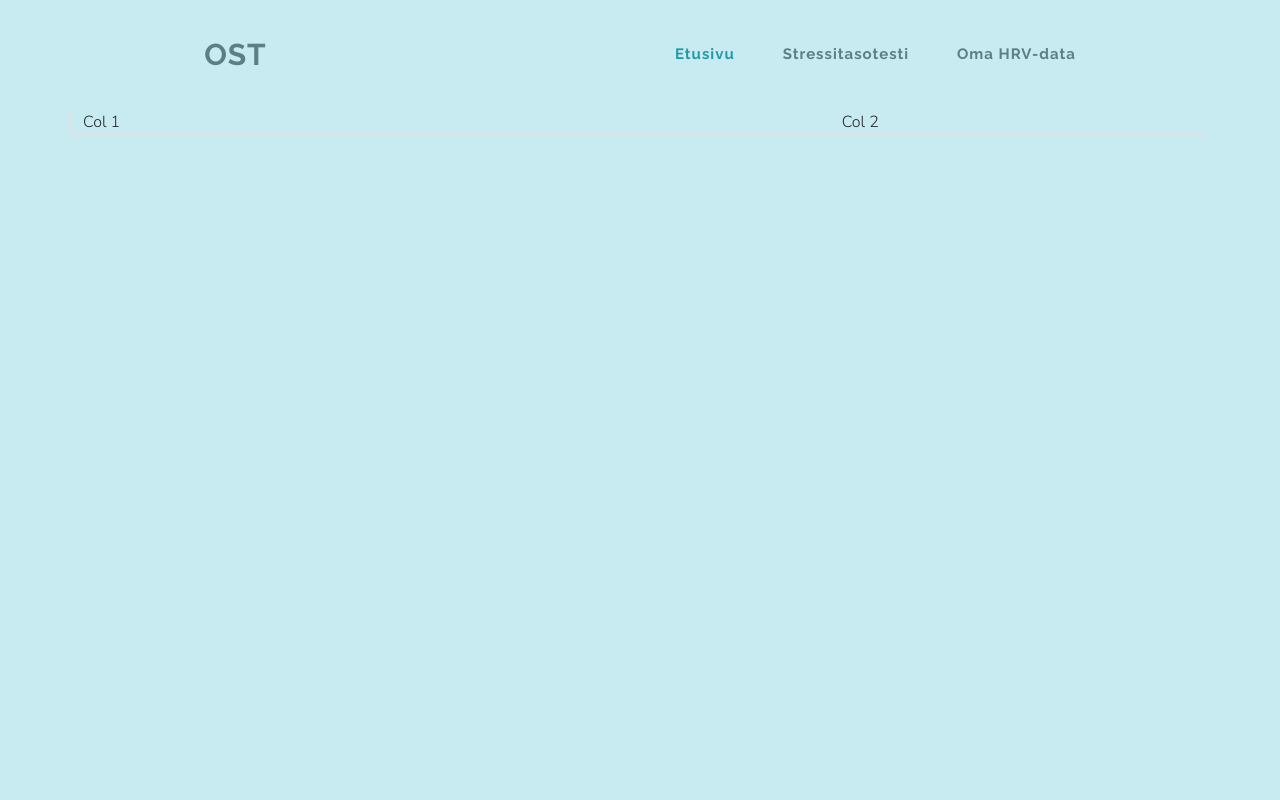
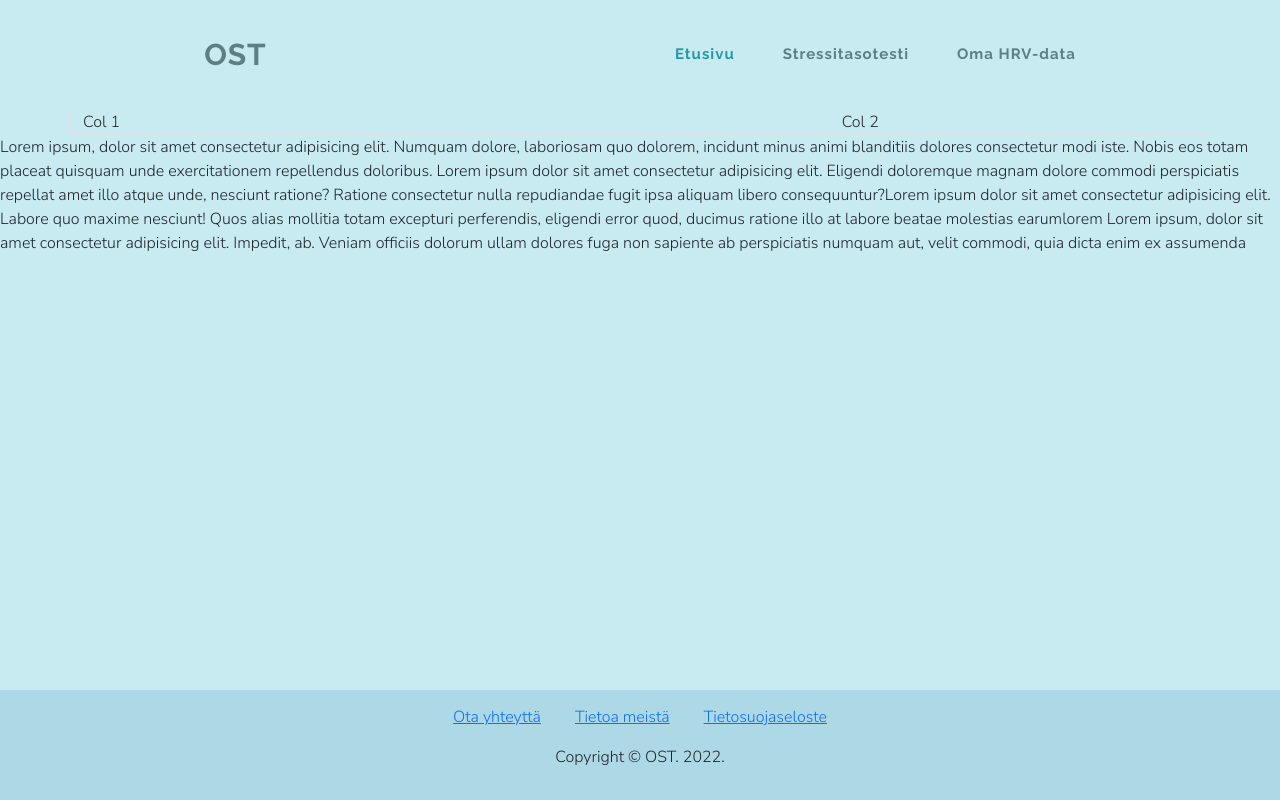
Before and after one commit to 2112Xanadu/OST-Stressisovellus, a plain HTML site: page home.html in a window 1280 px wide. Drawn offline with nearby package versions, Linux system fonts and the light colour scheme.

Commit message:
styles in html file

```diff
--- a/home.html
+++ b/home.html
@@ -22,6 +22,46 @@
     <link rel="stylesheet" type="text/css" href="css/nav.css">
     <!--<link rel="stylesheet" type="text/css" href="css/main.css">
     <link rel="stylesheet" type="text/css" href="css/footer.css"> -->
+
+  <style>
+      .footer-content{
+        padding: 15px 0;
+        background-color: lightblue;
+        position: fixed;
+        left: 0;
+        bottom: 0;
+        right: 0;
+        width: 100%;
+
+
+      }
+      .footer-content ul{
+          margin-top: 0;
+          padding: 0;
+          list-style: none;
+          text-align: center;
+
+      }
+      .footer-conent ul a{
+
+      }
+      .footer-content ul li{
+          display: inline-block;
+          padding: 0 15px;
+
+      }
+      .copyright{
+          margin-top: 15px;
+          text-align: center;
+      }
+
+
+
+
+
+  </style>
+
+
 </head>
 
 <body>
@@ -54,10 +94,30 @@
 </body>
 
 <main>
-
+    Lorem ipsum, dolor sit amet consectetur adipisicing elit. Numquam dolore, laboriosam quo dolorem, incidunt minus animi blanditiis dolores consectetur modi iste. Nobis eos totam placeat quisquam unde exercitationem repellendus doloribus.
+Lorem ipsum dolor sit amet consectetur adipisicing elit. Eligendi doloremque magnam dolore commodi perspiciatis repellat amet illo atque unde, nesciunt ratione? Ratione consectetur nulla repudiandae fugit ipsa aliquam libero consequuntur?Lorem ipsum dolor sit amet consectetur adipisicing elit. Labore quo maxime nesciunt! Quos alias mollitia totam excepturi perferendis, eligendi error quod, ducimus ratione illo at labore beatae molestias earumlorem
+Lorem ipsum, dolor sit amet consectetur adipisicing elit. Impedit, ab. Veniam officiis dolorum ullam dolores fuga non sapiente ab perspiciatis numquam aut, velit commodi, quia dicta enim ex assumenda
 </main>
 
 <footer>
+<section class="footer-content">
+
+    <ul>
+        <li>
+            <a href="">Ota yhteyttä</a>
+        </li>
+        <li>
+            <a href="">Tietoa meistä</a>
+        </li>
+
+        <li>
+            <a href="">Tietosuojaseloste</a>
+        </li>
+    </ul>
+    <p class="copyright">
+        Copyright &copy; OST. 2022.
+    </p>
+</section>
 
 </footer>
 
```
